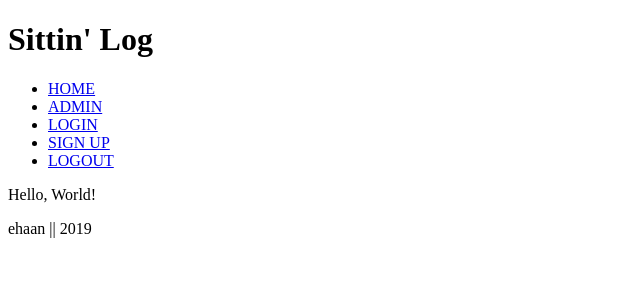
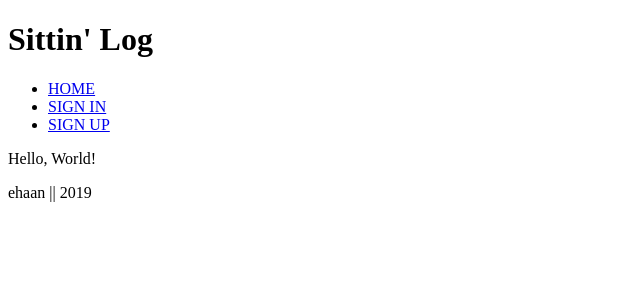
Before and after one commit to EvyHaan/sittin_log, a Django app: page / in a window 1280 px wide. Shown: the top 300 px of the page, without its empty margins (0-640 px from the left). Run offline with Django 3.2, Linux system fonts and the light colour scheme; parts of the project's set-up code (start-up, migrations or seed data) failed here and were passed over.

Commit message:
fixed authenticated/admin nav

```diff
--- a/sittin_log_project/templates/generic/base.html
+++ b/sittin_log_project/templates/generic/base.html
@@ -12,12 +12,15 @@
         <nav class='navigation'>
             <ul>
                 <li><a href="{% url 'home' %}">HOME</a></li>
-
+                {% if user.is_authenticated %}
+                {% if user.is_superuser %}
                 <li><a href="{% url 'admin:index' %}">ADMIN</a></li>
-
-                <li><a href="{% url 'login' %}">LOGIN</a></li>
+                {% endif %}
+                <li><a href="{% url 'logout' %}">LOGOUT</a></li>
+                {% else %}
+                <li><a href="{% url 'login' %}">SIGN IN</a></li>
                 <li><a href="{% url 'django_registration_register' %}">SIGN UP</a></li>
-                <li><a href="{% url 'logout' %}">LOGOUT</a></li>
+                {% endif %}
             </ul>
         </nav>
     </header>
```
